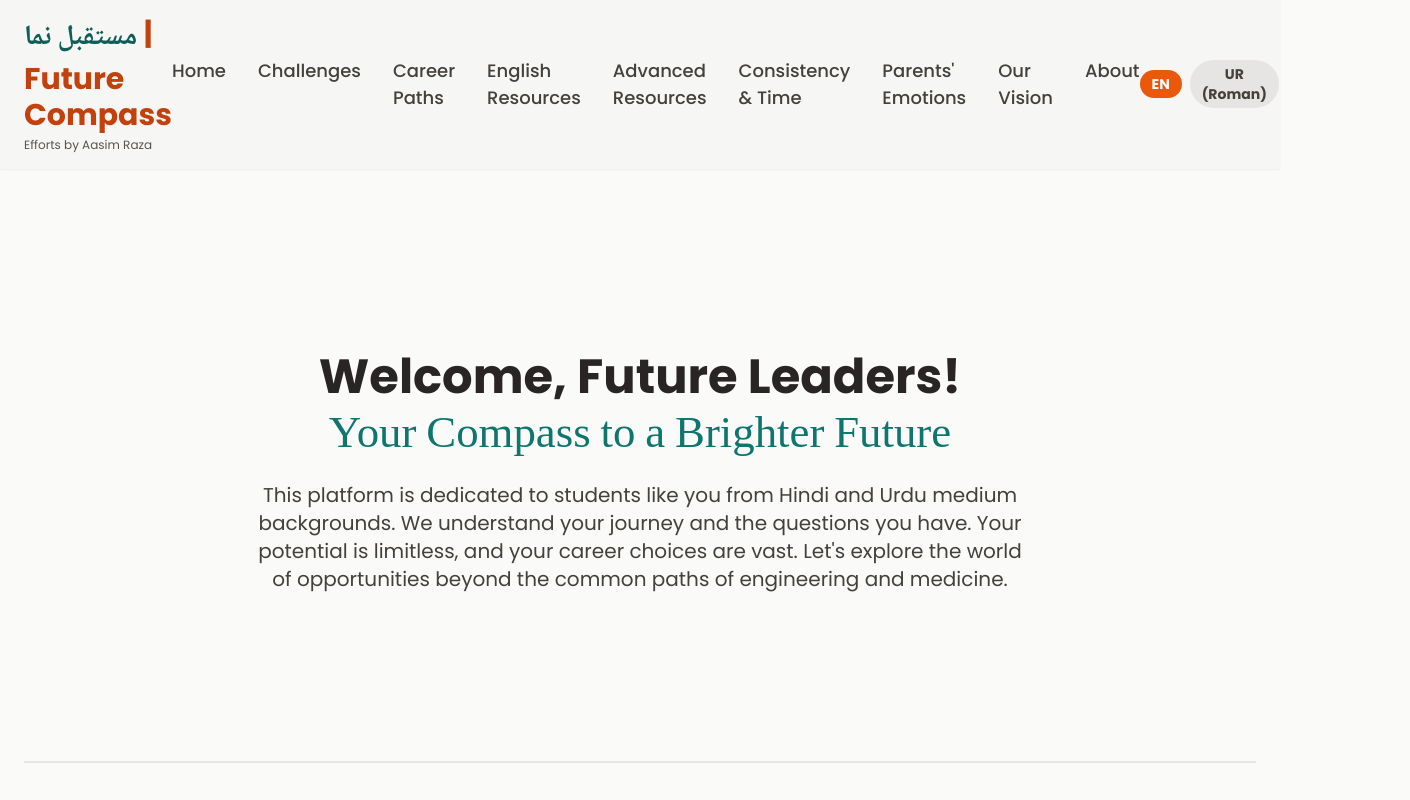
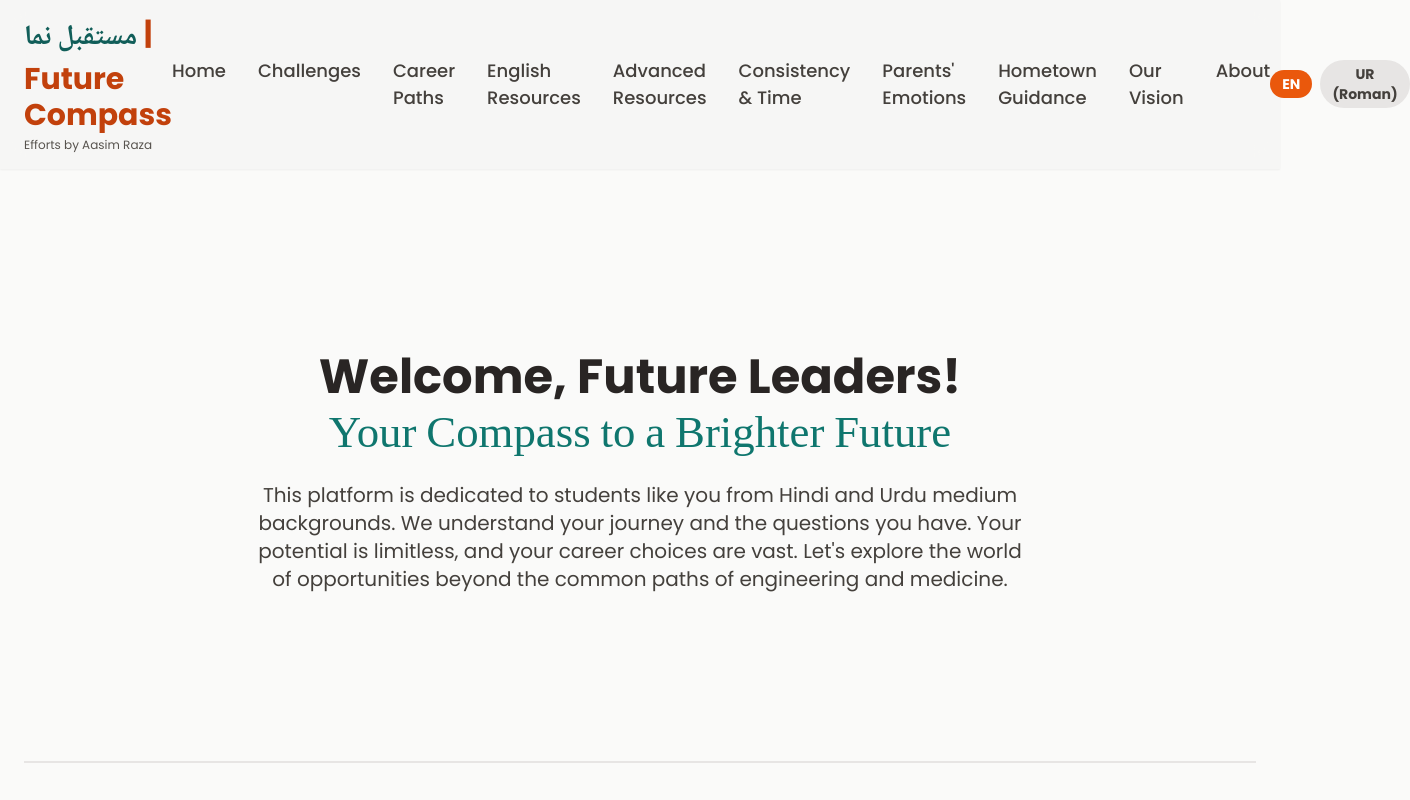
Before and after one commit to Aasim1234/careerguidance, a plain HTML site: page index.html in a window 1280 px wide. Shown: the top 800 px of the page, 1410 px wide, since content can reach past the window. Drawn offline with nearby package versions, Linux system fonts and the light colour scheme.

Commit message:
Update index.html

```diff
--- a/index.html
+++ b/index.html
@@ -157,6 +157,7 @@
                 <a href="#advanced-resources" class="text-stone-700 nav-link font-medium" data-lang-key="nav_advanced_resources"></a>
                 <a href="#consistency-time" class="text-stone-700 nav-link font-medium" data-lang-key="nav_consistency_time"></a>
                 <a href="#parents-emotions" class="text-stone-700 nav-link font-medium" data-lang-key="nav_parents_emotions"></a>
+                <a href="#hometown-guidance" class="text-stone-700 nav-link font-medium" data-lang-key="nav_hometown_guidance"></a>
                 <a href="#vision" class="text-stone-700 nav-link font-medium" data-lang-key="nav_vision"></a>
                 <a href="#about" class="text-stone-700 nav-link font-medium" data-lang-key="nav_about"></a>
             </nav>
@@ -179,6 +180,7 @@
             <a href="#advanced-resources" class="block text-center py-3 px-4 text-stone-700 hover:bg-stone-50" data-lang-key="nav_advanced_resources"></a>
             <a href="#consistency-time" class="block text-center py-3 px-4 text-stone-700 hover:bg-stone-50" data-lang-key="nav_consistency_time"></a>
             <a href="#parents-emotions" class="block text-center py-3 px-4 text-stone-700 hover:bg-stone-50" data-lang-key="nav_parents_emotions"></a>
+            <a href="#hometown-guidance" class="block text-center py-3 px-4 text-stone-700 hover:bg-stone-50" data-lang-key="nav_hometown_guidance"></a>
             <a href="#vision" class="block text-center py-3 px-4 text-stone-700 hover:bg-stone-50" data-lang-key="nav_vision"></a>
             <a href="#about" class="block text-center py-3 px-4 text-stone-700 hover:bg-stone-50" data-lang-key="nav_about"></a>
         </div>
@@ -408,6 +410,31 @@
 
         <hr class="my-12 border-t-2 border-stone-200">
 
+        <!-- New Section: Hometown Guidance -->
+        <section id="hometown-guidance" class="py-16 md:py-24 bg-yellow-50 rounded-2xl">
+            <div class="text-center mb-12 px-4">
+                <h2 class="text-3xl md:text-4xl font-bold text-stone-800" data-lang-key="hometown_guidance_title"></h2>
+                <p class="urdu-font text-xl md:text-2xl text-yellow-700 mt-2" data-lang-key="hometown_guidance_subtitle"></p>
+                <p class="max-w-3xl mx-auto text-stone-700 mt-4" data-lang-key="hometown_guidance_description"></p>
+            </div>
+            <div class="max-w-4xl mx-auto space-y-8">
+                <div class="bg-white rounded-xl shadow-lg p-6">
+                    <h3 class="text-xl font-semibold text-stone-800 mb-4" data-lang-key="hometown_guidance_point1_title"></h3>
+                    <p class="text-stone-700" data-lang-key="hometown_guidance_point1_desc"></p>
+                </div>
+                <div class="bg-white rounded-xl shadow-lg p-6">
+                    <h3 class="text-xl font-semibold text-stone-800 mb-4" data-lang-key="hometown_guidance_point2_title"></h3>
+                    <p class="text-stone-700" data-lang-key="hometown_guidance_point2_desc"></p>
+                </div>
+                <div class="bg-white rounded-xl shadow-lg p-6">
+                    <h3 class="text-xl font-semibold text-stone-800 mb-4" data-lang-key="hometown_guidance_point3_title"></h3>
+                    <p class="text-stone-700" data-lang-key="hometown_guidance_point3_desc"></p>
+                </div>
+            </div>
+        </section>
+
+        <hr class="my-12 border-t-2 border-stone-200">
+
         <!-- New Section: Our Vision (Placeholder Graphic) -->
         <section id="vision" class="py-16 md:py-24 bg-purple-100 rounded-2xl text-center">
             <h2 class="text-3xl md:text-4xl font-bold text-stone-800" data-lang-key="vision_title"></h2>
@@ -464,6 +491,7 @@
                     nav_advanced_resources: 'Advanced Resources', // New nav link
                     nav_consistency_time: 'Consistency & Time',
                     nav_parents_emotions: 'Parents\' Emotions',
+                    nav_hometown_guidance: 'Hometown Guidance', // New nav link
                     nav_vision: 'Our Vision', // New navigation link for the vision section
                     nav_about: 'About',
                     made_by: 'Efforts by Aasim Raza',
@@ -513,7 +541,7 @@
                     advanced_resources_subtitle: 'Expand Your Knowledge, Define Your Path',
                     advanced_resources_description: 'For those ready to delve deeper into specific subjects, explore advanced concepts, or get detailed career insights, these platforms offer comprehensive learning and guidance.',
                     advanced_resources_online_courses_title: 'Online Course Platforms',
-                    advanced_resources_online_courses_list: '<li><p>🎓 <strong>Coursera:</strong> Offers courses, specializations, and degrees from top universities and companies. <a href="https://www.coursera.org/" target="_blank" class="text-blue-600 hover:underline"> (Explore Courses)</a></p></li><li><p>💻 <strong>edX:</strong> Provides high-quality courses from leading institutions worldwide. <a href="https://www.edx.org/" target="_blank" class="text-blue-600 hover:underline"> (Browse Programs)</a></p></li><li><p>➕ <strong>Khan Academy:</strong> Free courses in math, science, computer programming, history, art history, economics, and more. <a href="https://www.khanacademy.org/" target="_blank" class="text-blue-600 hover:underline"> (Start Learning)</a></p></li><li><p>💡 <strong>Udemy:</strong> Thousands of courses taught by expert instructors across various subjects. <a href="https://www.udemy.com/" target="_blank" class="text-blue-600 hover:underline"> (Find a Course)</a></p></li><li><p>🔬 <strong>NPTEL (National Programme on Technology Enhanced Learning):</strong> Free online courses from IITs and IISc, primarily for engineering and science. <a href="https://nptel.ac.in/" target="_blank" class="text-blue-600 hover:underline"> (Visit NPTEL)</a></p></li>',
+                    advanced_resources_online_courses_list: '<li><p>🎓 <strong>Coursera:</strong> Offers courses, specializations, and degrees from top universities and companies. <a href="https://www.coursera.org/" target="_blank" class="text-blue-600 hover:underline"> (Explore Courses)</a></p></li><li><p>💻 <strong>edX:</strong> Provides high-quality courses from leading institutions worldwide. <a href="https://www.edX.org/" target="_blank" class="text-blue-600 hover:underline"> (Browse Programs)</a></p></li><li><p>➕ <strong>Khan Academy:</strong> Free courses in math, science, computer programming, history, art history, economics, and more. <a href="https://www.khanacademy.org/" target="_blank" class="text-blue-600 hover:underline"> (Start Learning)</a></p></li><li><p>💡 <strong>Udemy:</strong> Thousands of courses taught by expert instructors across various subjects. <a href="https://www.udemy.com/" target="_blank" class="text-blue-600 hover:underline"> (Find a Course)</a></p></li><li><p>🔬 <strong>NPTEL (National Programme on Technology Enhanced Learning):</strong> Free online courses from IITs and IISc, primarily for engineering and science. <a href="https://nptel.ac.in/" target="_blank" class="text-blue-600 hover:underline"> (Visit NPTEL)</a></p></li>',
                     advanced_resources_career_guidance_title: 'Career Guidance & Competitive Exam Prep',
                     advanced_resources_career_guidance_list: '<li><p>🧭 <strong>National Career Service (India):</strong> Government portal for career information, counseling, and job listings. <a href="https://www.ncs.gov.in/" target="_blank" class="text-blue-600 hover:underline"> (Explore NCS)</a></p></li><li><p>🌐 <strong>Shiksha.com:</strong> Comprehensive Indian education portal for courses, colleges, exams, and career advice. <a href="https://www.shiksha.com/" target="_blank" class="text-blue-600 hover:underline"> (Get Advice)</a></p></li><li><p>📈 <strong>Competitive Exam Platforms (e.g., Unacademy/Byju\'s):</strong> For preparation for JEE, NEET, UPSC, and other entrance exams. <a href="https://www.google.com/search?q=top+competitive+exam+prep+platforms+india" target="_blank" class="text-blue-600 hover:underline"> (Search Platforms)</a></p></li>',
                     advanced_resources_skill_development_title: 'Skill Development & Practical Learning',
@@ -540,6 +568,15 @@
                     parents_emotions_point2_desc: 'Share your aspirations, fears, and academic challenges with your parents. Explain your career interests and why they align with your strengths. A calm, honest conversation can bridge gaps and build trust.',
                     parents_emotions_point3_title: 'Seeking Their Blessings and Support',
                     parents_emotions_point3_desc: 'Even if their initial reaction isn\'t what you hoped for, remember their sacrifices and hard work. Seek their blessings, involve them in your decision-making process (where appropriate), and show appreciation for their efforts. Their emotional support is invaluable.',
+                    hometown_guidance_title: 'Guidance from Your Hometown Heroes', // New section title
+                    hometown_guidance_subtitle: 'Learning from Local Success Stories', // New section subtitle
+                    hometown_guidance_description: 'Your own town or city likely has many individuals who have achieved success in various fields. These are your local mentors, and their experiences can be incredibly valuable. Don\'t hesitate to seek their guidance.', // New section description
+                    hometown_guidance_point1_title: 'Identify Local Role Models', // Point 1 title
+                    hometown_guidance_point1_desc: 'Look for people in your community who have excelled in careers that interest you. This could be a successful business owner, a respected teacher, a dedicated doctor, or even an artist who has made a name for themselves.', // Point 1 description
+                    hometown_guidance_point2_title: 'Approach with Respect', // Point 2 title
+                    hometown_guidance_point2_desc: 'When you approach them, do so respectfully. Explain your aspirations and politely ask if they would be willing to share some insights or advice. A short, clear request is usually best.', // Point 2 description
+                    hometown_guidance_point3_title: 'Listen and Learn', // Point 3 title
+                    hometown_guidance_point3_desc: 'Be a good listener. Ask open-ended questions about their journey, challenges, and what they learned along the way. Their practical advice, specific to your local context, can be more relevant than general guidance.', // Point 3 description
                     vision_title: 'Our Vision for Your Future',
                     vision_subtitle: 'Guiding You Towards Limitless Possibilities',
                     vision_description: 'We envision a future where every student, regardless of their background, has access to the resources and guidance needed to make informed career choices and achieve their fullest potential. This platform is built on the belief that knowledge and opportunity should be accessible to all.',
@@ -558,6 +595,7 @@
                     nav_advanced_resources: 'Advanced Resources', // New nav link
                     nav_consistency_time: 'Mustaqil Mizaji & Waqt',
                     nav_parents_emotions: 'Walidain ke Jazbat',
+                    nav_hometown_guidance: 'Shehar se Rehnumai', // New nav link
                     nav_vision: 'Hamara Vision', // New navigation link for the vision section
                     nav_about: 'About Us',
                     made_by: 'Aasim Raza ki Koshishain',
@@ -634,14 +672,23 @@
                     parents_emotions_point2_desc: 'Share your aspirations, fears, and academic challenges with your parents. Explain your career interests and why they align with your strengths. A calm, honest conversation can bridge gaps and build trust.',
                     parents_emotions_point3_title: 'Seeking Their Blessings and Support',
                     parents_emotions_point3_desc: 'Even if their initial reaction isn\'t what you hoped for, remember their sacrifices and hard work. Seek their blessings, involve them in your decision-making process (where appropriate), and show appreciation for their efforts. Their emotional support is invaluable.',
-                    vision_title: 'Our Vision for Your Future',
-                    vision_subtitle: 'Guiding You Towards Limitless Possibilities',
-                    vision_description: 'We envision a future where every student, regardless of their background, has access to the resources and guidance needed to make informed career choices and achieve their fullest potential. This platform is built on the belief that knowledge and opportunity should be accessible to all.',
-                    contact_title: 'Get in Touch', // Kept for reference but not used in UI
-                    contact_subtitle: 'We\'re here to help you navigate your future.', // Kept for reference but not used in UI
-                    contact_description: 'Have questions or need further guidance? Feel free to reach out to us!', // Kept for reference but not used in UI
-                    contact_email: 'Email Us', // Kept for reference but not used in UI
-                    contact_twitter: 'Connect on Twitter' // Kept for reference but not used in UI
+                    hometown_guidance_title: 'Apne Shehar ke Kamyaab Log', // New section title
+                    hometown_guidance_subtitle: 'Maqami Kamyabi ki Kahaniyon se Seekhna', // New section subtitle
+                    hometown_guidance_description: 'Aapke apne shehar ya gaon mein bahut se aise afraad honge jinhon ne mukhtalif shobon mein kamyabi hasil ki hai. Yeh aapke maqami mentors hain, aur unke tajrubaat be-inteha qeemti ho sakte hain. Unse rehnumai lene mein jhijhkein nahi.', // New section description
+                    hometown_guidance_point1_title: 'Maqami Role Models ki Nishandahi Karein', // Point 1 title
+                    hometown_guidance_point1_desc: 'Apni community mein aise logon ko talash karein jinhon ne un careers mein kamyabi hasil ki hai jin mein aap ki dilchaspi hai. Yeh ek kamyaab karobari, ek mohtaram ustaad, ek mukhlis doctor, ya yahan tak ke ek funkar bhi ho sakta hai jis ne apna naam banaya ho.', // Point 1 description
+                    hometown_guidance_point2_title: 'Ihtiram se Rabta Karein', // Point 2 title
+                    hometown_guidance_point2_desc: 'Jab aap unse rabta karein, to ihtiram se karein. Apni khwahishat bayan karein aur adab se poochhein ke kya woh kuch mashwaray ya tajrubaat share karne ke liye tayyar honge. Aik mukhtasar, wazeh darkhwast aam taur par behtar hoti hai.', // Point 2 description
+                    hometown_guidance_point3_title: 'Sunein aur Seekhein', // Point 3 title
+                    hometown_guidance_point3_desc: 'Achhe sunne wale banein. Unke safar, mushkilat, aur raaste mein unhon ne kya seekha, is barey mein khule sawalat poochhein. Unka amali mashwara, jo aapke maqami sayaq-o-sabaq ke mutabiq ho, aam rehnumai se ziyada mutaliqa ho sakta hai.', // Point 3 description
+                    vision_title: 'Hamara Vision Aapke Mustaqbil Ke Liye',
+                    vision_subtitle: 'Aapko Be-hud Imkanat ki Taraf Rehnumai',
+                    vision_description: 'Hamara maqsad hai ke har talib-e-ilm, chahe uski koi bhi pas-manzar ho, usay career ke mutaliq sahih faisle karne aur apni mukammal salahiyat tak pahunchne ke liye zaroori wasail aur rehnumai tak rasai hasil ho. Yeh platform is yaqeen par banaaya gaya hai ke ilm aur mawaqe sab ke liye dastiyab honi chahiye.',
+                    contact_title: 'Humse Rabta Karein', // Kept for reference but not used in UI
+                    contact_subtitle: 'Hum aapke mustaqbil ko behtar banane mein madad ke liye yahan hain.', // Kept for reference but not used in UI
+                    contact_description: 'Sawal hain ya mazeed rehnumai ki zaroorat hai? Humse rabta karne mein jhijhkein nahi!', // Kept for reference but not used in UI
+                    contact_email: 'Email Karein', // Kept for reference but not used in UI
+                    contact_twitter: 'Twitter par Judain' // Kept for reference but not used in UI
                 }
             };
 
@@ -906,7 +953,7 @@
                         // Use innerHTML for lists and specific paragraphs that contain embedded HTML (like <strong> or <span>)
                         // This ensures bolding or colored text within sentences is rendered.
                         const content = translations[currentLanguage][key];
-                        if (element.tagName === 'UL' || ['about_description', 'about_prayer', 'challenge1_solution_list', 'challenge2_solution_list', 'challenge3_solution_list', 'resources_vocab_list', 'resources_speak_list', 'resources_read_list', 'advanced_resources_online_courses_list', 'advanced_resources_career_guidance_list', 'advanced_resources_skill_development_list', 'time_management_point1_list', 'time_management_point2_list', 'vision_description'].includes(key)) {
+                        if (element.tagName === 'UL' || ['about_description', 'about_prayer', 'challenge1_solution_list', 'challenge2_solution_list', 'challenge3_solution_list', 'resources_vocab_list', 'resources_speak_list', 'resources_read_list', 'advanced_resources_online_courses_list', 'advanced_resources_career_guidance_list', 'advanced_resources_skill_development_list', 'time_management_point1_list', 'time_management_point2_list', 'vision_description', 'hometown_guidance_point1_list', 'hometown_guidance_point2_list', 'hometown_guidance_point3_list'].includes(key)) {
                              element.innerHTML = content;
                         } else {
                             element.textContent = content;
```
